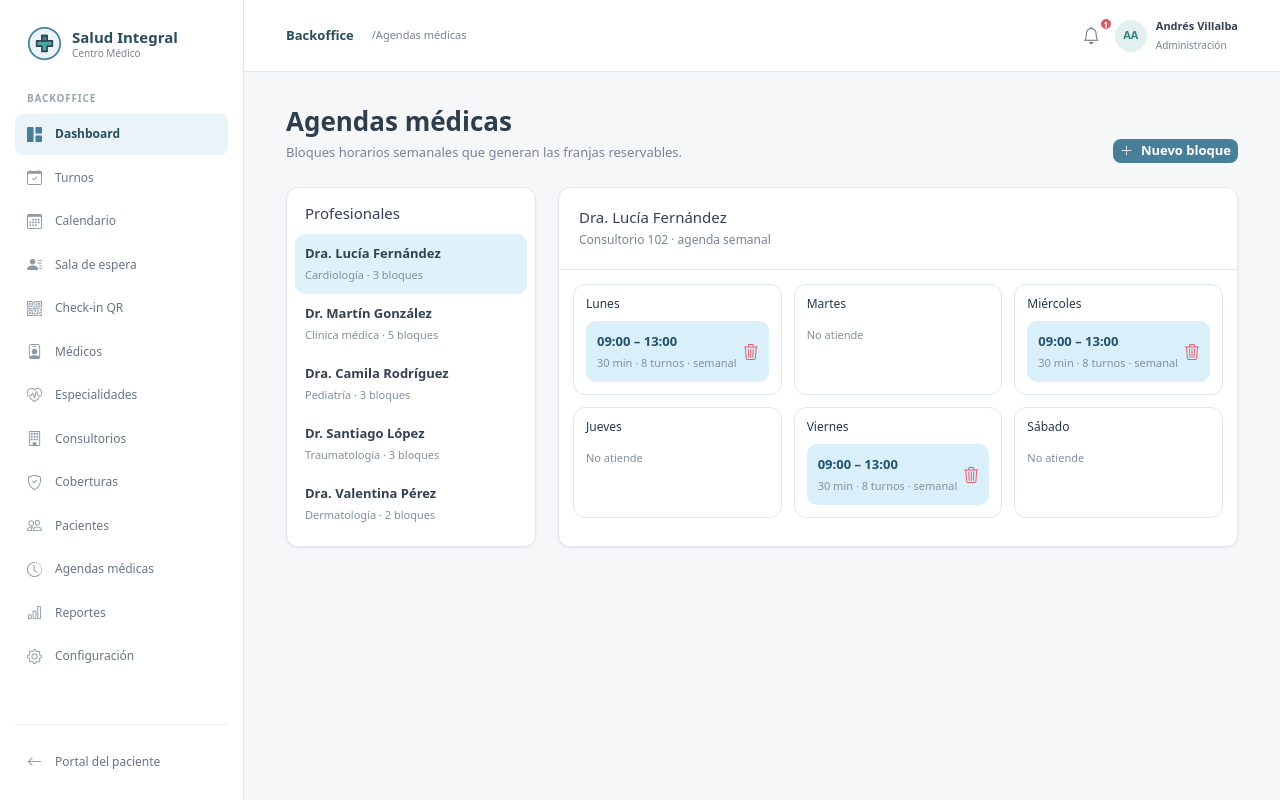
After one commit to matiasozores7/ids-2026-touchescript-salud-integral, a Flask app: page /backoffice/agendas in a window 1280 px wide. The commit adds this page. Run offline with Flask 3, Linux system fonts and the light colour scheme.

Commit message:
añado templates de agendas

```diff
--- a/frontend/app.py
+++ b/frontend/app.py
@@ -54,5 +54,17 @@ def backoffice():
 def backoffice_specialties():
     return render_template("backoffice/specialties.html")
 
+@app.get("/backoffice/agendas")
+def backoffice_agendas():
+    return render_template("backoffice/agendas.html")
+
+
+@app.get("/backoffice/agendas/<int:medico_id>")
+def backoffice_agenda_medico(medico_id):
+    return render_template(
+        "backoffice/agenda_medico.html",
+        medico_id=medico_id
+    )
+
 if __name__ == "__main__":
     app.run(port=5001, debug=True)
--- /dev/null
+++ b/frontend/static/css/backoffice-agendas.css
@@ -0,0 +1,278 @@
+.agendas-page {
+  max-width: 1180px;
+}
+
+.agenda-heading,
+.doctor-title {
+  display: flex;
+  align-items: end;
+  justify-content: space-between;
+  gap: 20px;
+  margin-bottom: 24px;
+}
+
+.agenda-heading h1,
+.doctor-title h1 {
+  margin: 0;
+  color: #2f3e4e;
+  font-size: 26px;
+  font-weight: 800;
+}
+
+.agenda-heading p,
+.doctor-title p {
+  margin: 6px 0 0;
+  color: var(--muted);
+  font-size: 13px;
+}
+
+.agenda-layout {
+  display: grid;
+  grid-template-columns: 250px 1fr;
+  gap: 22px;
+}
+
+.professionals-card,
+.weekly-card {
+  border: 1px solid var(--border);
+  border-radius: 12px;
+  background: #fff;
+  box-shadow: var(--shadow-card);
+}
+
+.professionals-card {
+  padding: 12px 8px;
+}
+
+.professionals-card h2 {
+  margin: 4px 10px 12px;
+  font-size: 15px;
+}
+
+.professional {
+  display: grid;
+  width: 100%;
+  gap: 4px;
+  border: 0;
+  border-radius: 10px;
+  padding: 10px;
+  background: transparent;
+  text-align: left;
+}
+
+.professional:hover,
+.professional.active {
+  background: #dff2fb;
+}
+
+.professional strong {
+  color: #354052;
+  font-size: 13px;
+  font-weight: 600;
+}
+
+.professional small,
+.schedule-block small,
+.no-schedule {
+  color: #81909d;
+  font-size: 11px;
+}
+
+.weekly-header {
+  border-bottom: 1px solid var(--border);
+  padding: 20px;
+}
+
+.weekly-header h2 {
+  margin: 0;
+  font-size: 15px;
+}
+
+.weekly-header p {
+  margin: 5px 0 0;
+  color: var(--muted);
+  font-size: 12px;
+}
+
+.week-grid {
+  display: grid;
+  grid-template-columns: repeat(3, 1fr);
+  gap: 12px;
+  padding: 14px;
+}
+
+.day-card {
+  min-height: 104px;
+  border: 1px solid #dfe7ec;
+  border-radius: 12px;
+  padding: 12px;
+}
+
+.day-card h3 {
+  margin: 0 0 10px;
+  color: #26384a;
+  font-size: 12px;
+}
+
+.schedule-block {
+  position: relative;
+  display: grid;
+  gap: 3px;
+  width: 100%;
+  border: 0;
+  border-radius: 10px;
+  padding: 11px 30px 11px 11px;
+  background: #d9f0fb;
+  color: #22506b;
+  text-align: left;
+}
+
+.schedule-block strong {
+  font-size: 13px;
+}
+
+.schedule-block i,
+.delete-block i {
+  position: absolute;
+  top: 50%;
+  right: 10px;
+  color: #e85d72;
+  transform: translateY(-50%);
+}
+
+.agenda-modal {
+  position: fixed;
+  z-index: 20;
+  inset: 0;
+  display: grid;
+  place-items: center;
+  background: rgb(35 49 61 / 35%);
+  padding: 20px;
+}
+
+.agenda-modal[hidden] {
+  display: none;
+}
+
+.agenda-modal-dialog {
+  position: relative;
+  width: min(100%, 580px);
+  border-radius: 16px;
+  padding: 20px;
+  background: #fff;
+  box-shadow: 0 20px 60px rgb(0 0 0 / 20%);
+}
+
+.agenda-modal-dialog h2 {
+  margin: 0;
+  font-size: 17px;
+}
+
+.modal-doctor {
+  margin: 5px 0 18px;
+  color: var(--muted);
+  font-size: 12px;
+}
+
+.modal-close {
+  position: absolute;
+  top: 18px;
+  right: 18px;
+  border: 0;
+  background: transparent;
+  color: #71808d;
+}
+
+.form-grid {
+  display: grid;
+  grid-template-columns: repeat(3, 1fr);
+  gap: 14px;
+}
+
+.agenda-modal label {
+  display: grid;
+  gap: 6px;
+  margin-bottom: 14px;
+  color: #354052;
+  font-size: 12px;
+}
+
+.agenda-modal input,
+.agenda-modal select {
+  min-height: 39px;
+  border: 1px solid #d2dce3;
+  border-radius: 10px;
+  padding: 8px 10px;
+  color: #354052;
+  background: #fff;
+}
+
+.preview {
+  margin-top: 18px;
+  color: #354052;
+  font-size: 12px;
+}
+
+#turn-preview {
+  display: flex;
+  flex-wrap: wrap;
+  gap: 5px;
+  margin-top: 8px;
+}
+
+#turn-preview span {
+  border-radius: 10px;
+  padding: 4px 8px;
+  background: #dceff3;
+  color: #31829a;
+  font-size: 11px;
+}
+
+.modal-actions {
+  display: flex;
+  justify-content: end;
+  gap: 8px;
+  margin-top: 22px;
+  border-top: 1px solid var(--border);
+  padding-top: 14px;
+}
+
+.doctor-agenda-page {
+  padding: 34px 5%;
+}
+
+.back-link {
+  display: inline-block;
+  margin-bottom: 25px;
+  color: var(--petrol);
+  font-size: 12px;
+}
+
+.doctor-avatar {
+  display: grid;
+  width: 46px;
+  height: 46px;
+  place-items: center;
+  border-radius: 50%;
+  background: #dff2fb;
+  color: #24728d;
+  font-weight: 700;
+}
+
+.doctor-title {
+  align-items: center;
+}
+
+@media (max-width: 800px) {
+  .agenda-layout {
+    grid-template-columns: 1fr;
+  }
+
+  .week-grid {
+    grid-template-columns: repeat(2, 1fr);
+  }
+
+  .form-grid {
+    grid-template-columns: 1fr;
+  }
+}
--- /dev/null
+++ b/frontend/static/js/backoffice-agendas.js
@@ -0,0 +1,79 @@
+document.addEventListener("DOMContentLoaded", () => {
+  const modal = document.querySelector("#agenda-modal");
+  const openButton = document.querySelector("#new-agenda-button");
+  const closeButton = document.querySelector("#close-agenda-modal");
+  const cancelButton = document.querySelector("#cancel-agenda");
+  const form = document.querySelector("#agenda-form");
+  const preview = document.querySelector("#turn-preview");
+  const count = document.querySelector("#turn-count");
+
+  function openModal() {
+    if (modal) modal.hidden = false;
+  }
+
+  function closeModal() {
+    if (modal) modal.hidden = true;
+  }
+
+  openButton?.addEventListener("click", openModal);
+  closeButton?.addEventListener("click", closeModal);
+  cancelButton?.addEventListener("click", closeModal);
+
+  modal?.addEventListener("click", (event) => {
+    if (event.target === modal) closeModal();
+  });
+
+  function updatePreview() {
+    const start = form?.hora_inicio.value;
+    const end = form?.hora_fin.value;
+    const duration = Number(form?.duracion_turno.value);
+
+    if (!start || !end || !duration) return;
+
+    const toMinutes = (time) => {
+      const [hours, minutes] = time.split(":").map(Number);
+      return hours * 60 + minutes;
+    };
+
+    const toTime = (minutes) =>
+      `${String(Math.floor(minutes / 60)).padStart(2, "0")}:${String(
+        minutes % 60
+      ).padStart(2, "0")}`;
+
+    const total = Math.max(
+      0,
+      Math.floor((toMinutes(end) - toMinutes(start)) / duration)
+    );
+
+    count.textContent = total;
+    preview.innerHTML = "";
+
+    for (let index = 0; index < total; index += 1) {
+      const tag = document.createElement("span");
+      tag.textContent = toTime(toMinutes(start) + index * duration);
+      preview.appendChild(tag);
+    }
+  }
+
+  form?.querySelectorAll("input").forEach((input) => {
+    input.addEventListener("input", updatePreview);
+  });
+
+  form?.addEventListener("submit", (event) => {
+    event.preventDefault();
+    closeModal();
+    alert("Bloque de agenda guardado correctamente.");
+  });
+
+  document.querySelectorAll(".professional").forEach((professional) => {
+    professional.addEventListener("click", () => {
+      document.querySelector(".professional.active")?.classList.remove("active");
+      professional.classList.add("active");
+
+      const medicoId = professional.dataset.medicoId;
+      window.location.href = `/backoffice/agendas/${medicoId}`;
+    });
+  });
+
+  updatePreview();
+});
--- /dev/null
+++ b/frontend/templates/backoffice/agendas.html
@@ -0,0 +1,226 @@
+{% extends "base.html" %}
+
+{% block title %}Dashboard operativo · Salud Integral{% endblock %}
+
+{% block page_styles %}
+<link rel="stylesheet" href="{{ url_for('static', filename='css/backoffice.css') }}">
+<link rel="stylesheet" href="{{ url_for('static', filename='css/backoffice-agendas.css') }}">
+{% endblock %}
+
+{% block body_class %}backoffice-shell{% endblock %}
+
+{% block content %}
+{% set navigation = [
+  ("Dashboard", "bi-grid-1x2-fill", "backoffice"),
+  ("Turnos", "bi-calendar-check", "#"),
+  ("Calendario", "bi-calendar3", "#"),
+  ("Sala de espera", "bi-person-lines-fill", "#"),
+  ("Check-in QR", "bi-qr-code", "#"),
+  ("Médicos", "bi-person-badge", "#"),
+  ("Especialidades", "bi-heart-pulse", "backoffice_specialties"),
+  ("Consultorios", "bi-building", "#"),
+  ("Coberturas", "bi-shield-check", "#"),
+  ("Pacientes", "bi-people", "#"),
+  ("Agendas médicas", "bi-clock-history", "backoffice_agendas"),
+  ("Reportes", "bi-bar-chart", "#"),
+  ("Configuración", "bi-gear", "#")
+] %}
+
+<div class="backoffice-layout">
+  <aside class="backoffice-sidebar">
+    <a class="backoffice-brand" href="{{ url_for('backoffice') }}" aria-label="Salud Integral, inicio">
+      <svg class="backoffice-brand-mark" viewBox="0 0 40 40" aria-hidden="true">
+        <circle cx="20" cy="20" r="18" fill="#eaf3f7" stroke="#477f9a" stroke-width="2"/>
+        <path d="M17 11h6v6h6v6h-6v6h-6v-6h-6v-6h6z" fill="#4ca7a1"/>
+        <path d="M17 11h6v6h-6z" fill="#477f9a"/>
+      </svg>
+      <span><strong>Salud Integral</strong><small>Centro Médico</small></span>
+    </a>
+
+    <p class="sidebar-label">Backoffice</p>
+    <nav class="backoffice-nav" aria-label="Backoffice">
+      {% for item, icon, target in navigation %}
+        <a class="{% if loop.first %}active{% endif %}" href="{% if target in ('backoffice', 'backoffice_specialties', 'backoffice_agendas') %}{{ url_for(target) }}{% else %}{{ target }}{% endif %}">
+          <i class="bi {{ icon }}" aria-hidden="true"></i>
+          <span>{{ item }}</span>
+        </a>
+      {% endfor %}
+    </nav>
+
+    <div class="sidebar-footer">
+      <a href="{{ url_for('patient_home') }}">
+        <i class="bi bi-arrow-left"></i> Portal del paciente
+      </a>
+    </div>
+  </aside>
+
+  <div class="backoffice-main">
+    <header class="backoffice-header">
+      <div>
+        <a href="{{ url_for('backoffice') }}">Backoffice</a>
+        <span>/Agendas médicas</span>
+      </div>
+
+      <div class="backoffice-user">
+        <button class="backoffice-notifications">
+          <i class="bi bi-bell"></i><b>1</b>
+        </button>
+        <span class="backoffice-user-avatar">AA</span>
+        <span>
+          <strong>Andrés Villalba</strong>
+          <small>Administración</small>
+        </span>
+      </div>
+    </header>
+
+    <main class="backoffice-content agendas-page">
+      <div class="agenda-heading">
+        <div>
+          <h1>Agendas médicas</h1>
+          <p>Bloques horarios semanales que generan las franjas reservables.</p>
+        </div>
+
+        <button class="button button-primary" id="new-agenda-button">
+          <i class="bi bi-plus-lg"></i> Nuevo bloque
+        </button>
+      </div>
+
+      <section class="agenda-layout">
+        <aside class="professionals-card">
+          <h2>Profesionales</h2>
+
+          <button class="professional active" data-medico-id="1">
+            <strong>Dra. Lucía Fernández</strong>
+            <small>Cardiología · 3 bloques</small>
+          </button>
+
+          <button class="professional" data-medico-id="2">
+            <strong>Dr. Martín González</strong>
+            <small>Clínica médica · 5 bloques</small>
+          </button>
+
+          <button class="professional" data-medico-id="3">
+            <strong>Dra. Camila Rodríguez</strong>
+            <small>Pediatría · 3 bloques</small>
+          </button>
+
+          <button class="professional" data-medico-id="4">
+            <strong>Dr. Santiago López</strong>
+            <small>Traumatología · 3 bloques</small>
+          </button>
+
+          <button class="professional" data-medico-id="5">
+            <strong>Dra. Valentina Pérez</strong>
+            <small>Dermatología · 2 bloques</small>
+          </button>
+        </aside>
+
+        <section class="weekly-card">
+          <div class="weekly-header">
+            <div>
+              <h2>Dra. Lucía Fernández</h2>
+              <p>Consultorio 102 · agenda semanal</p>
+            </div>
+          </div>
+
+          <div class="week-grid">
+            {% for dia in ["Lunes", "Martes", "Miércoles", "Jueves", "Viernes", "Sábado"] %}
+            <article class="day-card">
+              <h3>{{ dia }}</h3>
+
+              {% if dia in ["Lunes", "Miércoles", "Viernes"] %}
+              <button class="schedule-block delete-block">
+                <strong>09:00 – 13:00</strong>
+                <small>30 min · 8 turnos · semanal</small>
+                <i class="bi bi-trash3"></i>
+              </button>
+              {% else %}
+              <span class="no-schedule">No atiende</span>
+              {% endif %}
+            </article>
+            {% endfor %}
+          </div>
+        </section>
+      </section>
+    </main>
+  </div>
+</div>
+
+<div class="agenda-modal" id="agenda-modal" hidden>
+  <div class="agenda-modal-dialog">
+    <button class="modal-close" id="close-agenda-modal" aria-label="Cerrar">
+      <i class="bi bi-x-lg"></i>
+    </button>
+
+    <h2>Bloque de agenda</h2>
+    <p class="modal-doctor">Dra. Lucía Fernández</p>
+
+    <form id="agenda-form">
+      <div class="form-grid">
+        <label>
+          Día
+          <select name="dia_semana">
+            <option>Lunes</option>
+            <option>Martes</option>
+            <option>Miércoles</option>
+            <option>Jueves</option>
+            <option>Viernes</option>
+            <option>Sábado</option>
+          </select>
+        </label>
+
+        <label>
+          Desde
+          <input type="time" name="hora_inicio" value="09:00">
+        </label>
+
+        <label>
+          Hasta
+          <input type="time" name="hora_fin" value="12:00">
+        </label>
+
+        <label>
+          Duración (min)
+          <input type="number" name="duracion_turno" value="30" min="1">
+        </label>
+
+        <label>
+          Intervalo entre turnos (min)
+          <input type="number" name="intervalo" value="0" min="0">
+        </label>
+
+        <label>
+          Repetición
+          <select name="repeticion">
+            <option>Semanal</option>
+            <option>Única</option>
+          </select>
+        </label>
+      </div>
+
+      <label>
+        Vigente desde
+        <input type="date" name="vigente_desde">
+      </label>
+
+      <div class="preview">
+        <strong>Vista previa: <span id="turn-count">6</span> turnos</strong>
+        <div id="turn-preview"></div>
+      </div>
+
+      <div class="modal-actions">
+        <button type="button" class="button button-outline" id="cancel-agenda">
+          Cancelar
+        </button>
+        <button type="submit" class="button button-primary">
+          Guardar bloque
+        </button>
+      </div>
+    </form>
+  </div>
+</div>
+{% endblock %}
+
+{% block page_scripts %}
+<script src="{{ url_for('static', filename='js/backoffice-agendas.js') }}" defer></script>
+{% endblock %}
--- a/frontend/templates/backoffice/backoffice.html
+++ b/frontend/templates/backoffice/backoffice.html
@@ -20,7 +20,7 @@
   ("Consultorios", "bi-building", "#"),
   ("Coberturas", "bi-shield-check", "#"),
   ("Pacientes", "bi-people", "#"),
-  ("Agendas médicas", "bi-clock-history", "#"),
+  ("Agendas médicas", "bi-clock-history", "backoffice_agendas"),
   ("Reportes", "bi-bar-chart", "#"),
   ("Configuración", "bi-gear", "#")
 ] %}
@@ -45,7 +45,7 @@
     <p class="sidebar-label">Backoffice</p>
     <nav class="backoffice-nav" aria-label="Backoffice">
       {% for item, icon, target in navigation %}
-        <a class="{% if loop.first %}active{% endif %}" href="{% if target in ('backoffice', 'backoffice_specialties') %}{{ url_for(target) }}{% else %}{{ target }}{% endif %}">
+        <a class="{% if loop.first %}active{% endif %}" href="{% if target in ('backoffice', 'backoffice_specialties', 'backoffice_agendas') %}{{ url_for(target) }}{% else %}{{ target }}{% endif %}">
           <i class="bi {{ icon }}" aria-hidden="true"></i>
           <span>{{ item }}</span>
         </a>
```
Also changed, not shown: frontend/templates/backoffice/agenda_medico.html (added, +51 -0 lines).
